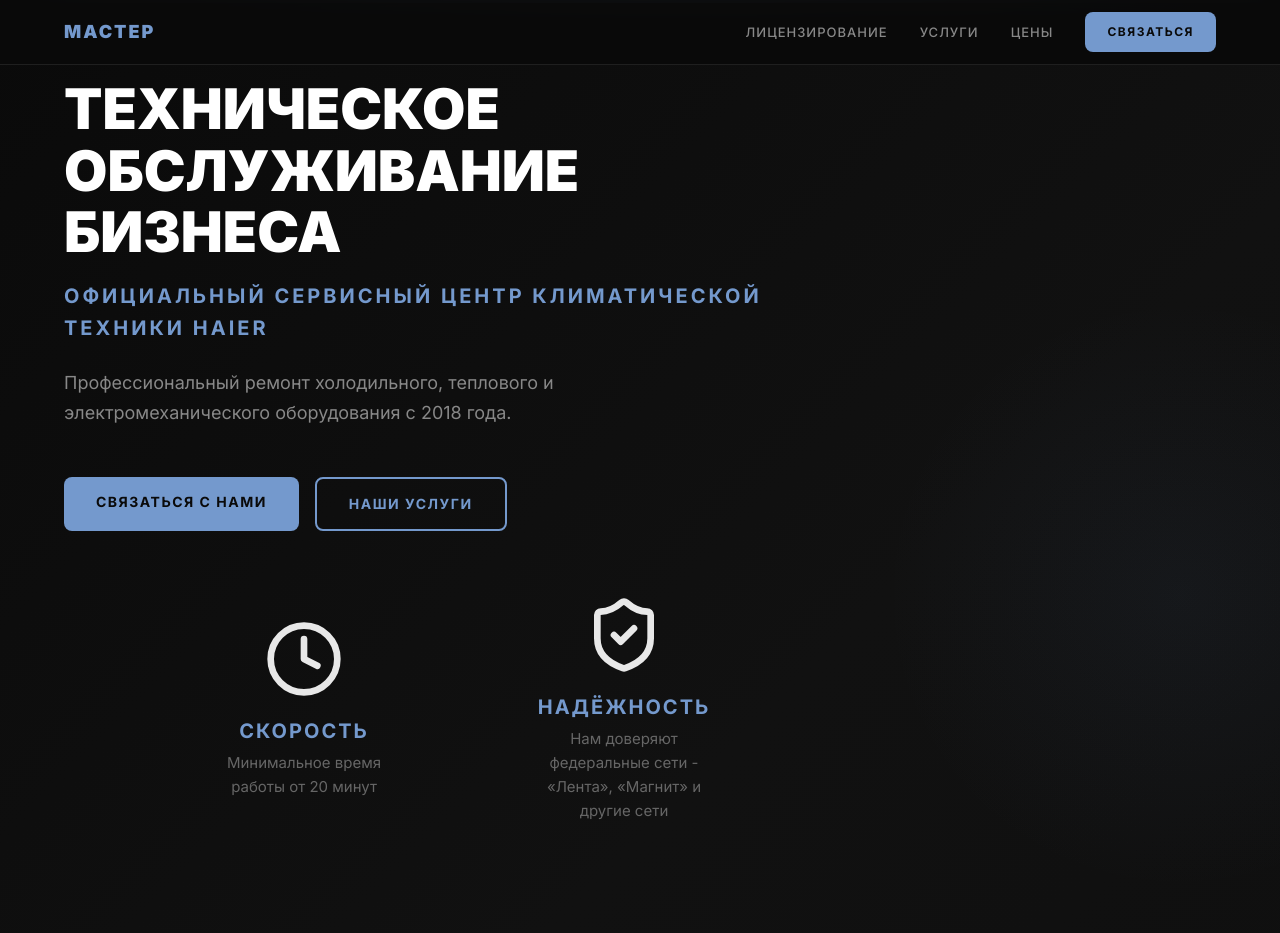
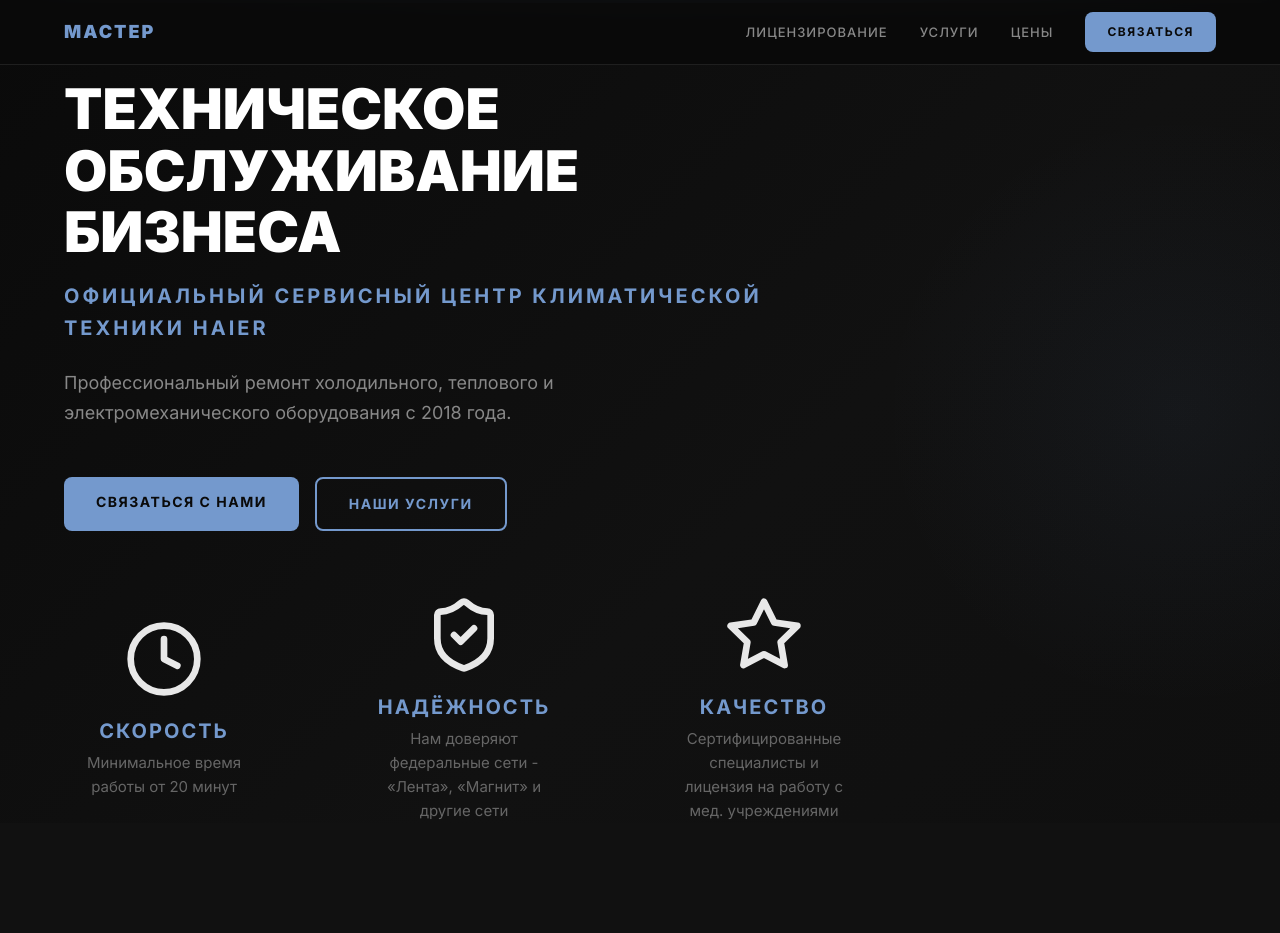
Before and after one commit to DaSnowLeopard/MASTER_web, a Next.js app: page / in a window 1280 px wide. Shown: the top 933 px of the page. Built offline with nearby package versions, Linux system fonts and the light colour scheme.

Commit message:
icons position

```diff
--- a/components/Hero.js
+++ b/components/Hero.js
@@ -81,7 +81,7 @@ export default function Hero() {
           {/* Теги преимуществ */}
           <div className="hero-icons" style={{
             display: 'flex',
-            gap: '140px',
+            gap: '120px',
             marginTop: '64px',
             flexWrap: 'wrap',
             justifyContent: 'center',
```
